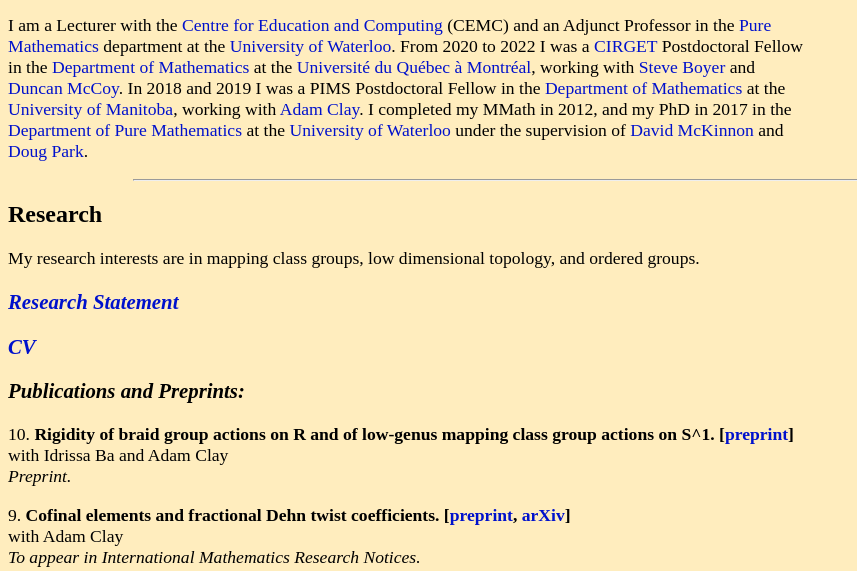
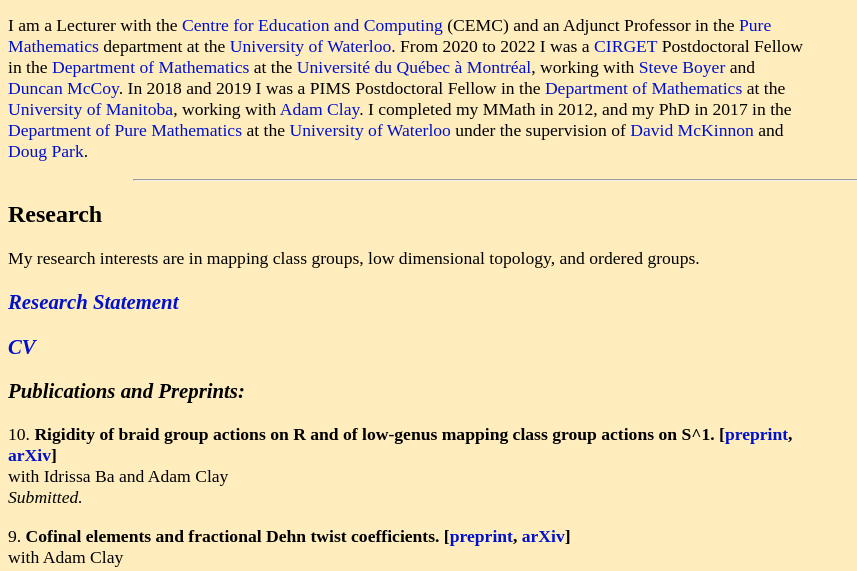
Before and after one commit to TyJGh/TyJGh.github.io, a plain HTML site: page maths.html in a window 1280 px wide. Shown: the part 167-738 px from the top of the page, without its empty margins (0-857 px from the left). Drawn offline with Linux system fonts and the light colour scheme.

Commit message:
updated teaching page and maths page

```diff
--- a/maths.html
+++ b/maths.html
@@ -111,9 +111,9 @@
 	<h3 style="font-size:130%"><i><a href="CV.pdf">CV</a></i></h3>
 	<h3 style="font-size:130%"><i>Publications and Preprints:</i></h3>
 
-		<p id="maintext">10. <b>Rigidity of braid group actions on R and of low-genus mapping class group actions on S^1. [<a href="braidrigidity.pdf">preprint</a>]</b><br>
+		<p id="maintext">10. <b>Rigidity of braid group actions on R and of low-genus mapping class group actions on S^1. [<a href="braidrigidity.pdf">preprint</a>, <a href="https://arxiv.org/pdf/2312.10727.pdf">arXiv</a>]</b><br>
 		with Idrissa Ba and Adam Clay<br>
-		<i>Preprint.</i></p>
+		<i>Submitted.</i></p>
 		<p id="maintext">9. <b>Cofinal elements and fractional Dehn twist coefficients. [<a href="cofinalboundarytwists.pdf">preprint</a>, <a href="https://arxiv.org/pdf/2210.07044.pdf">arXiv</a>]</b><br>
 		with Adam Clay<br>
 		<i>To appear in International Mathematics Research Notices.</i></p>
```
Also changed, not shown: teaching.html (+1 -3 lines), 1 other file.
